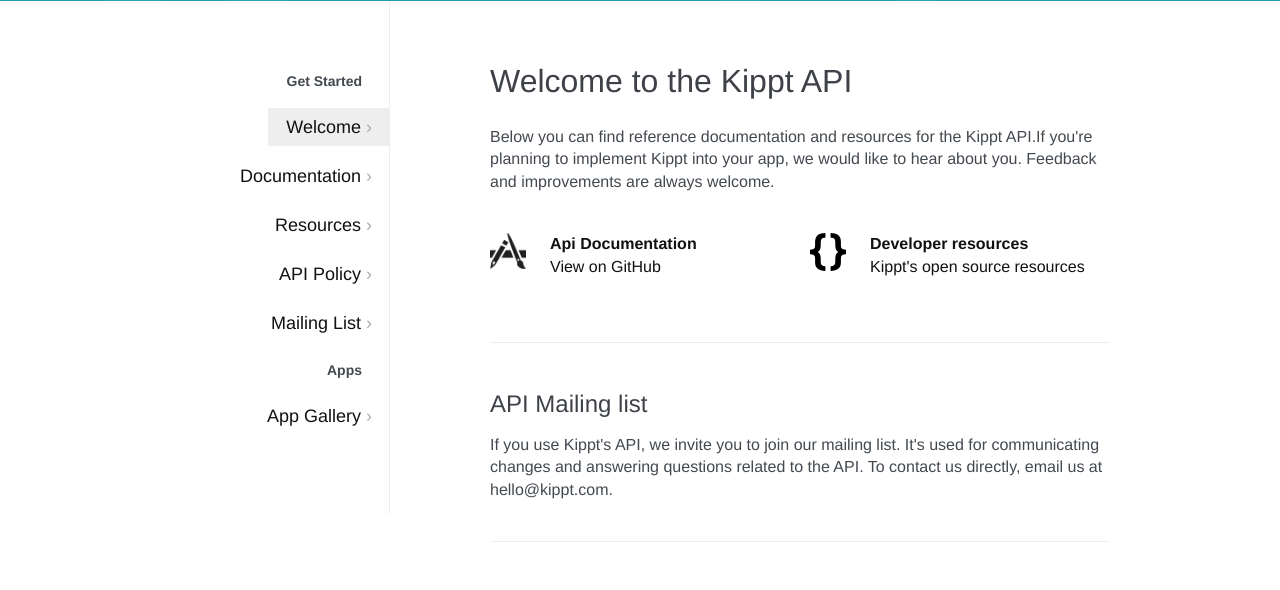
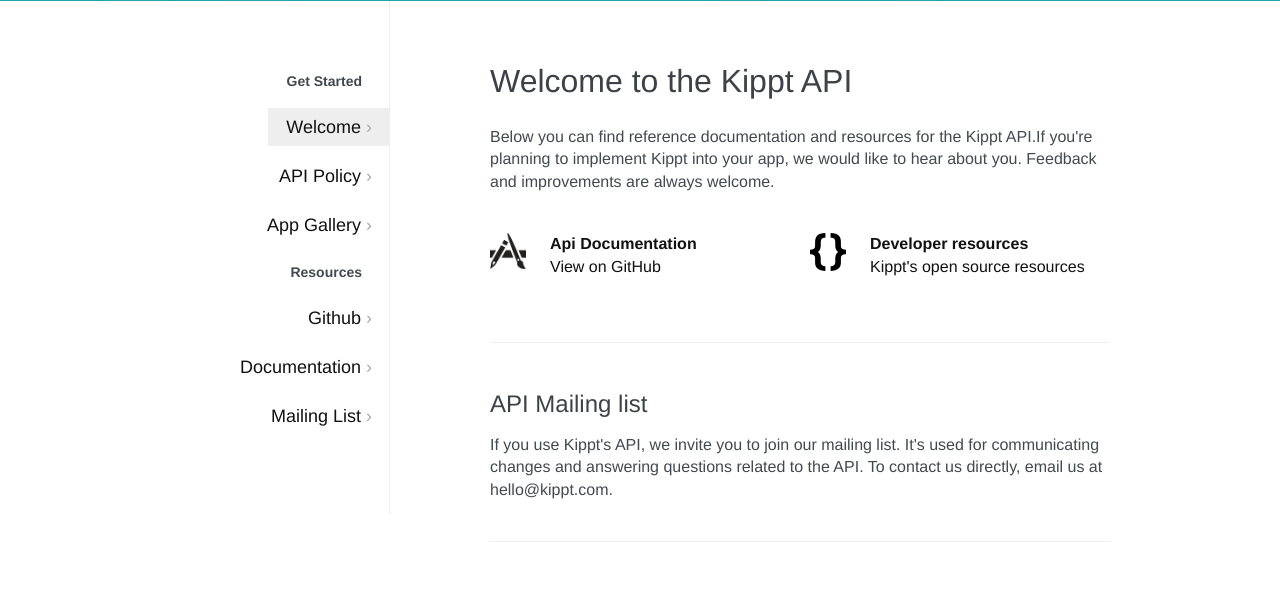
Before and after one commit to kippt/developers.kippt.com, a Flask app: page / in a window 1280 px wide. Shown: the part 414-1004 px from the top of the page. Run offline with Flask 2, Linux system fonts and the light colour scheme; some libraries are stand-ins or nearby versions.

Commit message:
Switched around a few things to what I felt had a better flow. Having external links in the middle of the UI was throwing me off.

```diff
--- a/templates/base.html
+++ b/templates/base.html
@@ -20,12 +20,13 @@
     <div class="nav">
         <div class="container">
             <a href="/" class="logo"><img src="{{ url_for('static', filename='img/kippt-logo.png') }}" width="192"></a>
-            <a href="https://kippt.com" class="back" target="_blank">‹ Kippt</a>
+            <a href="https://kippt.com" class="back">‹ Kippt</a>
         </div>
         <div class="header">
             <h1>Developer</h1>
             <p>Documentation and Resources</p>
         </div>
+        <a name="welcome"></a>
     </div>
 
     <div class="container main">
@@ -33,13 +34,13 @@
             <div class="span3 side">
                 <ul>
                     <li><h5>Get Started</h5></li>
-                    <li class="n-home"><a href="/">Welcome</a></li>
+                    <li class="n-home"><a href="/#welcome">Welcome</a></li>
+                    <li class="n-policy"><a href="/policy/">API Policy</a></li>
+                    <li class="n-apps"><a href="/apps/">App Gallery</a></li>
+                    <li><h5>Resources</h5></li>
+                    <li class="n-github"><a href="https://github.com/kippt" target="_blank">Github</a></li>
                     <li class="n-doc"><a href="https://github.com/kippt/api-documentation" target="_blank">Documentation</a></li>
-                    <li class="n-resources"><a href="https://github.com/kippt" target="_blank">Resources</a></li>
-                    <li class="n-policy"><a href="/policy/">API Policy</a></li>
                     <li class="n-mailing"><a href="https://groups.google.com/forum/?fromgroups#!forum/kippt-developers" target="_blank">Mailing List</a></li>
-                    <li><h5>Apps</h5></li>
-                    <li class="n-apps"><a href="/apps/">App Gallery</a></li>
                 </ul>
             </div>
             <div class="span8 offset1 content">
```
